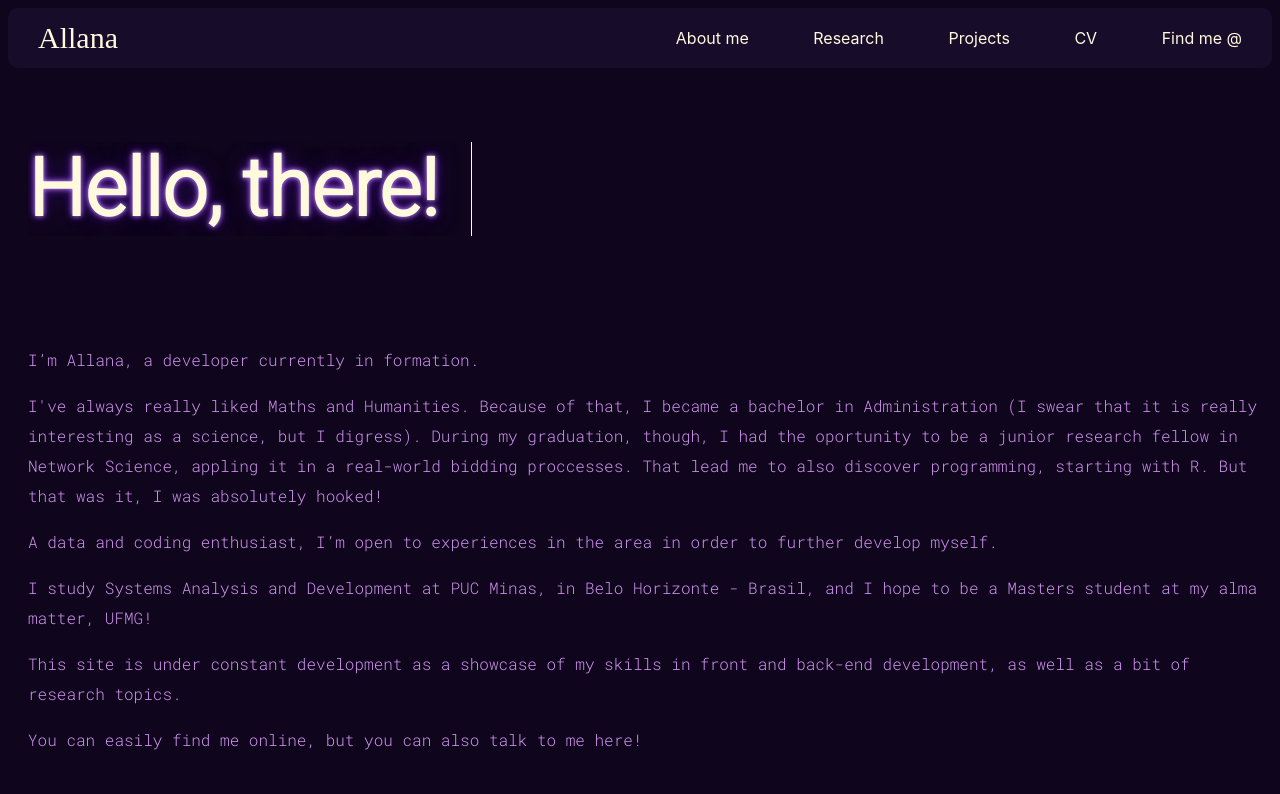
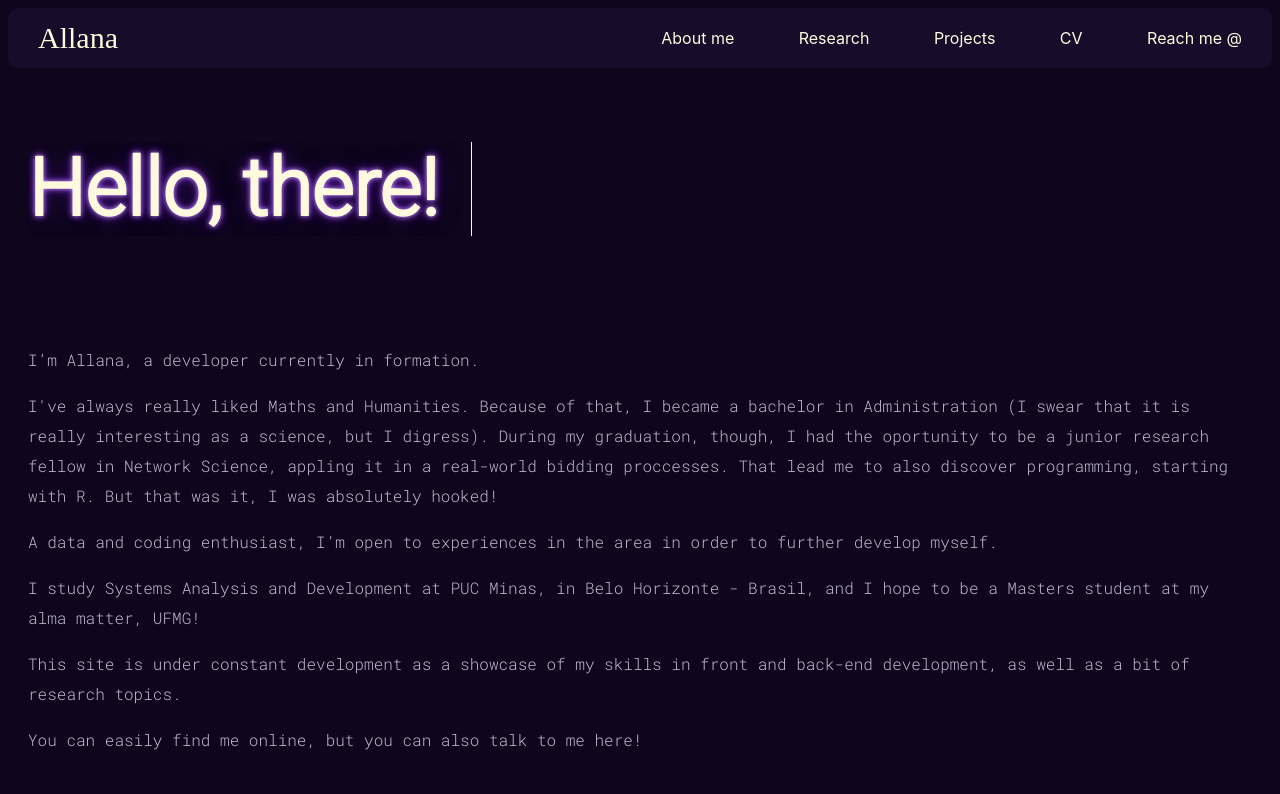
Before and after one commit to allana-tb/allana-tb.github.io, a plain HTML site: page Index.html in a window 1280 px wide. Drawn offline with nearby package versions, Linux system fonts and the light colour scheme; a web font is replaced by a local one.

Commit message:
Updated color scheme for presentation txt

```diff
--- a/Index.html
+++ b/Index.html
@@ -25,7 +25,7 @@
                     <li class="nav__item"><a href="#research" style="color: #FFFADE; text-decoration: none; font-family: inherit;"></i> Research </a></li>
                     <li class="nav__item"><a href="#projects" style="color: #FFFADE; text-decoration: none; font-family: inherit;"></i> Projects</a></li>
                     <li class="nav__item"><a href="#cv" style="color: #FFFADE; text-decoration: none; font-family: inherit;"></i> CV </a></li>
-                    <li class="nav__item"><a href="contato.html" style="color: #FFFADE; text-decoration: none; font-family: inherit;"></i> Find me @</a></li>
+                    <li class="nav__item"><a href="contato.html" style="color: #FFFADE; text-decoration: none; font-family: inherit;"></i> Reach me @</a></li>
                 </ul>
         </nav>
 
@@ -35,19 +35,20 @@
                 <div class="home__data">
                     <h1 class="home__title">Hello, there!</h1>
                 </div>
+                <div class="text1">
+                    <p>I’m Allana, a developer currently in formation. </p>
+                    <p>I've always really liked Maths and Humanities. Because of that, I became a bachelor in Administration (I swear that it is really  interesting as a science, but I digress). During my graduation, though, I had the oportunity to be a junior research fellow in Network Science, appling it in a real-world bidding proccesses.  That lead me to also discover programming, starting with R. But that was it, I was absolutely hooked! </p>
+                    <p>A data and coding enthusiast, I’m open to experiences in the area in order to further develop myself. </p>
+                    <p>I study Systems Analysis and Development at PUC Minas, in Belo Horizonte - Brasil, and I hope to be a Masters student at my alma matter, UFMG! </p>
+                    <p>This site is under constant development as a showcase of my skills in front and back-end development, as well as a bit of research topics. </p>
+                    <p>You can easily find me online, but you can also talk to me here!</p>
+                </div>
         </header>
 
 
         <!--------======================= HEADER ==============================-->
         <section class="presentation" id="s1">
-            <div class="text1">
-                <p>I’m Allana, a developer currently in formation. </p>
-                <p>I've always really liked Maths and Humanities. Because of that, I became a bachelor in Administration (I swear that it is really  interesting as a science, but I digress). During my graduation, though, I had the oportunity to be a junior research fellow in Network Science, appling it in a real-world bidding proccesses.  That lead me to also discover programming, starting with R. But that was it, I was absolutely hooked! </p>
-                <p>A data and coding enthusiast, I’m open to experiences in the area in order to further develop myself. </p>
-                <p>I study Systems Analysis and Development at PUC Minas, in Belo Horizonte - Brasil, and I hope to be a Masters student at my alma matter, UFMG! </p>
-                <p>This site is under constant development as a showcase of my skills in front and back-end development, as well as a bit of research topics. </p>
-                <p>You can easily find me online, but you can also talk to me here!</p>
-            </div>
+
     </header
 
         <!--------======================= SWIPER JS ==============================-->
--- a/style.css
+++ b/style.css
@@ -48,14 +48,8 @@
   margin: 0px 30px;
 }
 
-.home__all{
-  display: flex;
-  flex-wrap: wrap;
-}
-
 .home__data{
   padding: 20px;
-  flex: 40%
 }
 
 .home__title {
@@ -64,7 +58,6 @@
     white-space: nowrap;
     overflow: hidden;
     border-right: 1px solid;
-    z-index: 5;
   }
 
   @keyframes typing {
@@ -91,15 +84,13 @@ h1{
 
 
 .text1{
-  position: fixed;
   padding: 20px;
-  flex: 60%;
 }
 
 p{
     font-family: Roboto Mono;
     font-size: 16px;
     line-height: 30px;
-    color: rgb(208, 145, 238);
+    color: #BEB7D1;
     align-content: center;
 }
```
